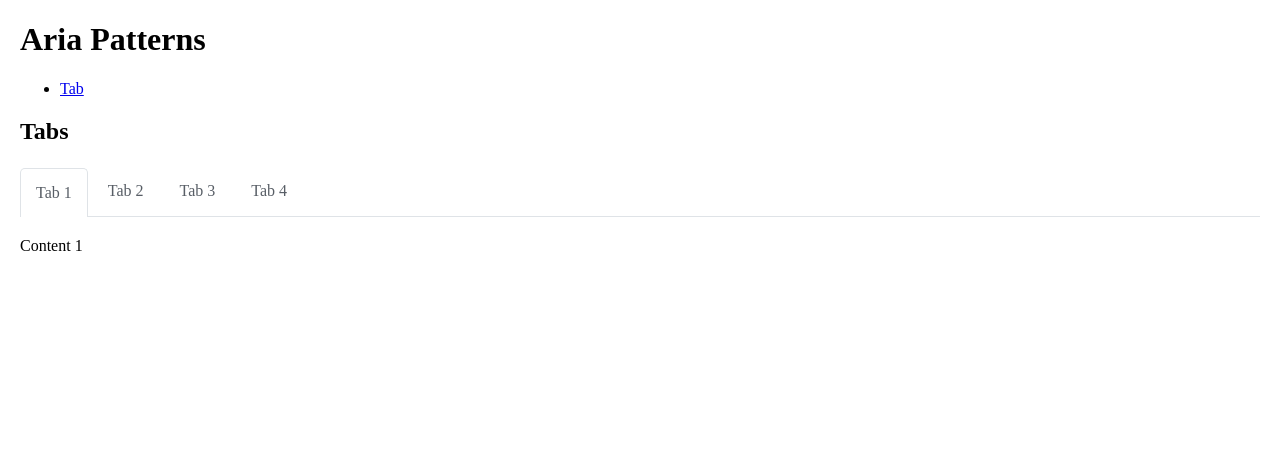
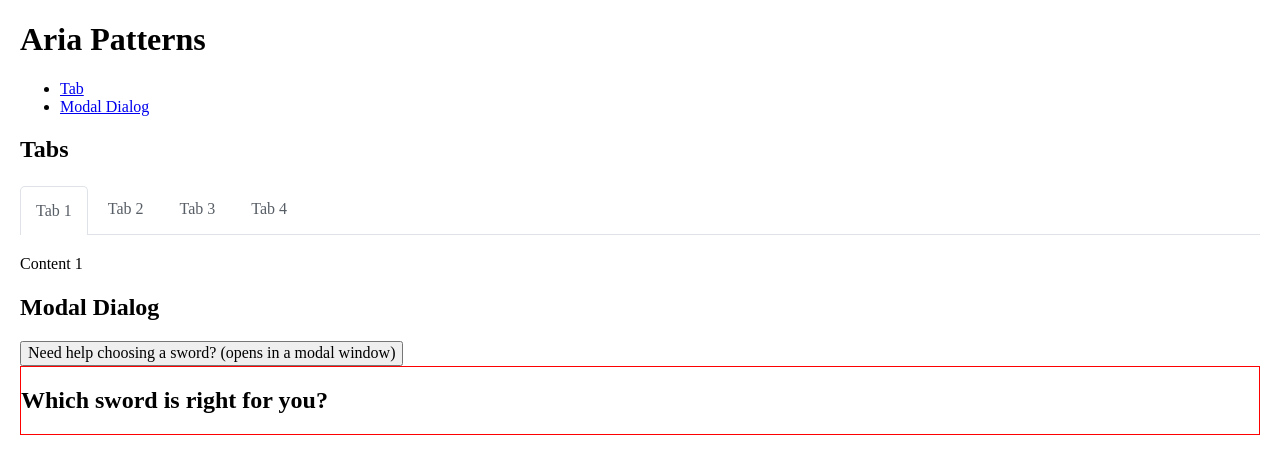
Before and after one commit to stefany-newman/accessibility, a plain HTML site: page aria-patterns/index.html in a window 1280 px wide. Drawn offline with Linux system fonts and the light colour scheme.

Commit message:
markup and css for modal

```diff
--- a/aria-patterns/index.html
+++ b/aria-patterns/index.html
@@ -18,6 +18,9 @@
             <li>
                 <a href="https://www.w3.org/WAI/ARIA/apg/patterns/tabs/">Tab</a>
             </li>
+            <li>
+                <a href="https://www.w3.org/WAI/ARIA/apg/patterns/dialog-modal/">Modal Dialog</a>
+            </li>
         </ul>
     </section>
         <section class="tabs-parent">
@@ -35,5 +38,12 @@
                 <div aria-labelledby="tab-4" class="tabpanel-content" id="tabpanel-content-4" hidden>Content 4</div>
             </div>
         </section>
+        <section>
+            <h2>Modal Dialog</h2>
+        <button type="button">Need help choosing a sword? (opens in a modal window)</button>
+        <div class="modal" id="modal" role="dialog" aria-modal="true" aria-labelledby="dialog-heading">
+            <h2 id="dialog-heading">Which sword is right for you?</h2>
+        </div>
+        </section>
 </body>
 </html>
--- a/aria-patterns/styles/main.css
+++ b/aria-patterns/styles/main.css
@@ -378,3 +378,7 @@ section{
 }
 
 /* Modal Dialogs (this one is gonna be rough) */
+
+.modal{
+    border: 1px solid red;
+}
```
